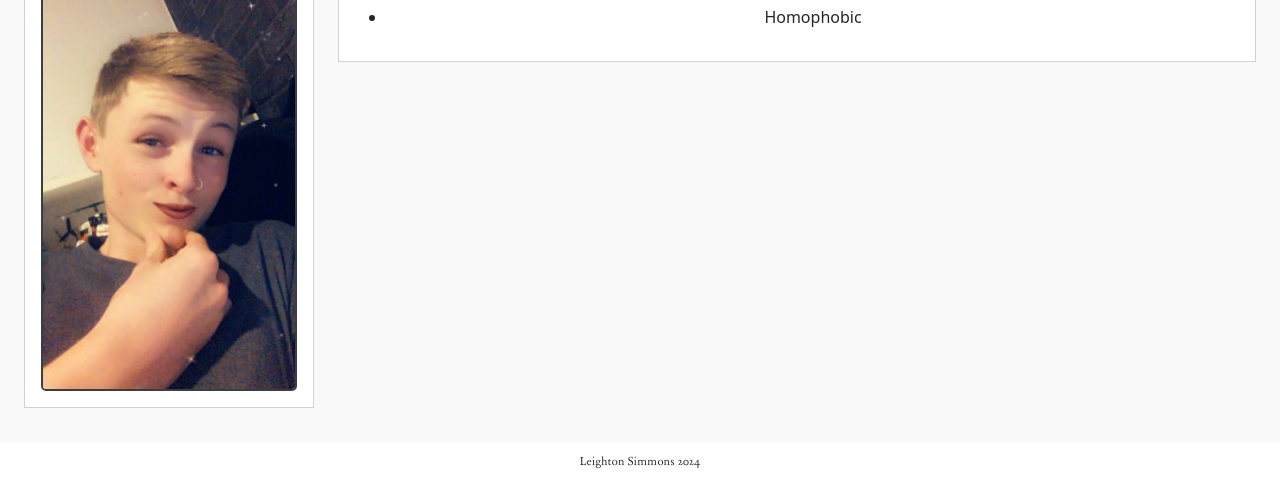
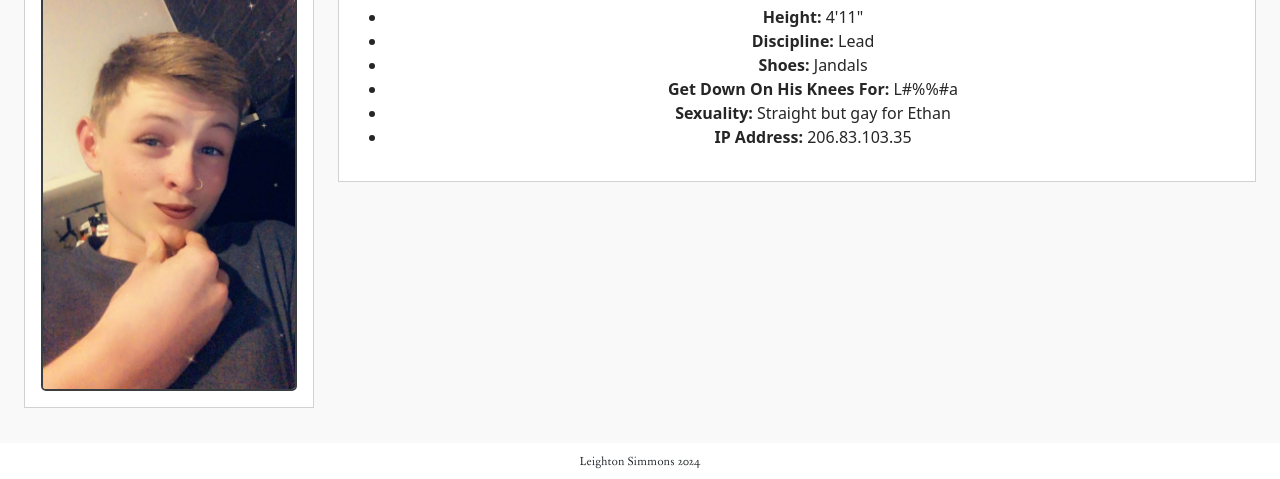
Before and after one commit to leighton075/Klimbing-Site, a plain HTML site: page index.html in a window 1280 px wide. Shown: the part 350-829 px from the top of the page. Drawn offline with nearby package versions, Linux system fonts and the light colour scheme.

Commit message:
Update index.html

```diff
--- a/index.html
+++ b/index.html
@@ -50,7 +50,12 @@
                             <div class="card  text-center p-3 rounded-0">
                                 <h2>Bailey</h2>
                                 <ul>
-                                    <li>Homophobic</li>
+                                    <li><b>Height: </b>4'11"</li>
+                                    <li><b>Discipline: </b>Lead</li>
+                                    <li><b>Shoes: </b>Jandals</li>
+                                    <li><b>Get Down On His Knees For: </b>L#%%#a</li>
+                                    <li><b>Sexuality: </b>Straight but gay for Ethan</li>
+                                    <li><b>IP Address: </b>206.83.103.35</li>
                                 </ul>
                             </div>
                         </div>
```
